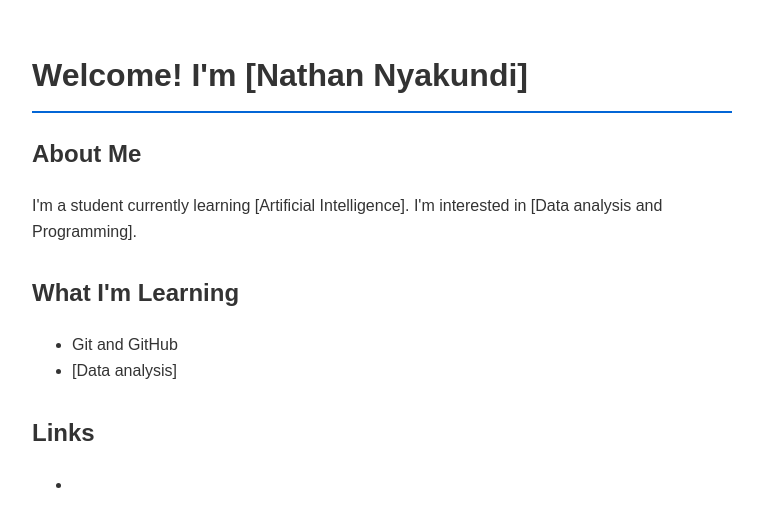
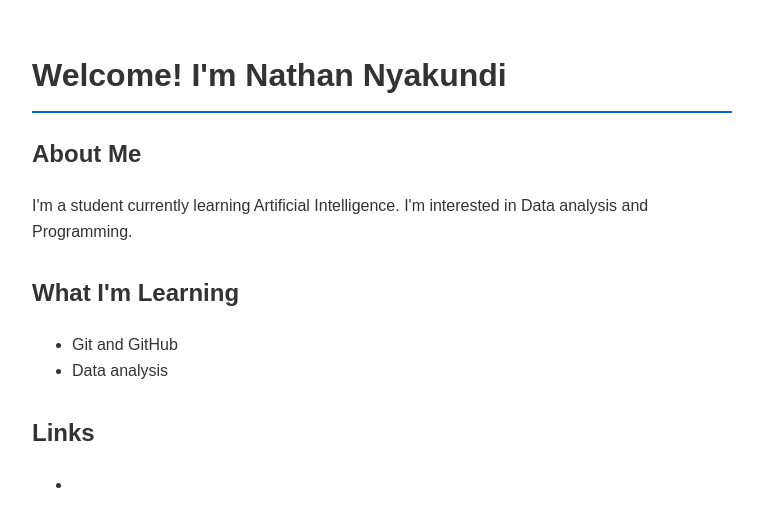
Before and after one commit to cxrtiiii/cxrtiiii.github.io, a plain HTML site: page index.html in a window 1280 px wide. Shown: the whole page, without its empty margins (258-1021 px from the left). Drawn offline with Linux system fonts and the light colour scheme.

Commit message:
Update index.html

```diff
--- a/index.html
+++ b/index.html
@@ -26,19 +26,19 @@
     </style>
 </head>
 <body>
-    <h1>Welcome! I'm [Nathan Nyakundi]</h1>
+    <h1>Welcome! I'm Nathan Nyakundi</h1>
 
     <div class="section">
         <h2>About Me</h2>
-        <p>I'm a student currently learning [Artificial Intelligence].
-           I'm interested in [Data analysis and Programming].</p>
+        <p>I'm a student currently learning Artificial Intelligence.
+           I'm interested in Data analysis and Programming.</p>
     </div>
 
     <div class="section">
         <h2>What I'm Learning</h2>
         <ul>
             <li>Git and GitHub</li>
-            <li>[Data analysis]</li>
+            <li>Data analysis</li>
         </ul>
     </div>
 
```
